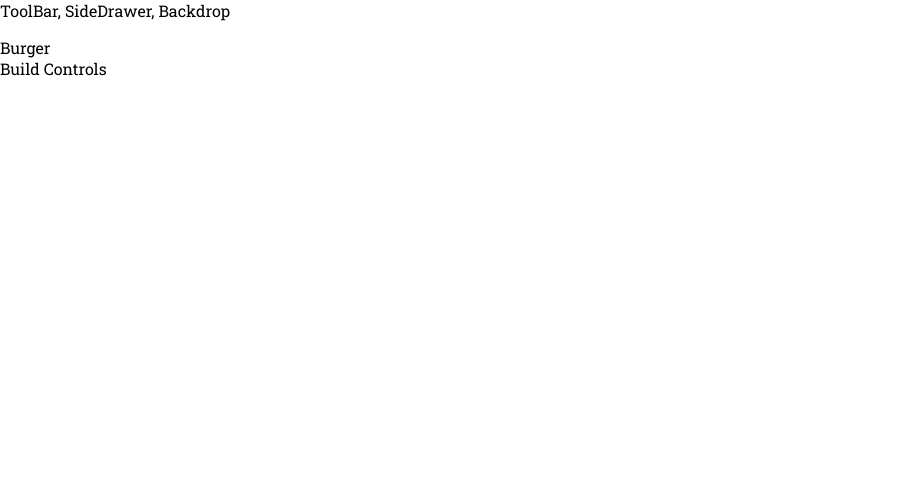
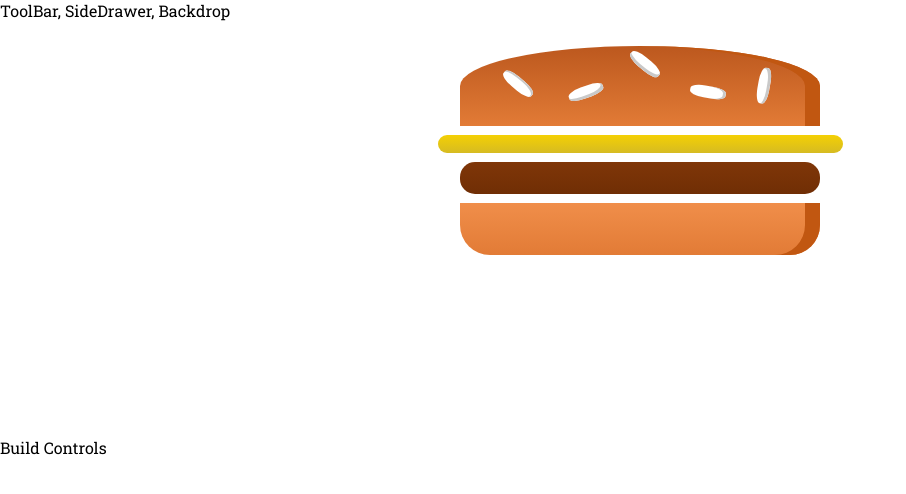
Before and after one commit to ladarit/react-burger-app, a React app: page / in a window 1280 px wide. Shown: the top 494 px of the page, without its empty margins (0-906 px from the left). Built offline with nearby package versions, Linux system fonts and the light colour scheme.

Commit message:
first burger render

```diff
--- a/package.json
+++ b/package.json
@@ -31,6 +31,7 @@
     "postcss-flexbugs-fixes": "3.2.0",
     "postcss-loader": "2.0.8",
     "promise": "8.0.1",
+    "prop-types": "^15.6.1",
     "raf": "3.4.0",
     "react": "^16.3.1",
     "react-dev-utils": "^5.0.1",
--- /dev/null
+++ b/src/components/Burger/Burger.css
@@ -0,0 +1,33 @@
+.Burger {
+    width: 100%;
+    margin: auto;
+    height: 250px;
+    overflow: scroll;
+    text-align: center;
+    font-weight: bold;
+    font-size: 1.2rem;
+}
+
+@media (min-width: 1000px) and (min-height: 700px){
+    .Burger{
+        width: 700px;
+        height: 600px;
+
+    }
+}
+
+
+@media (min-width: 500px) and (min-height: 401px){
+    .Burger{
+        width: 450px;
+        height: 400px;
+    }
+}
+
+
+@media (min-width: 500px) and (max-height: 400px){
+    .Burger{
+        width: 350px;
+        height: 300px;
+    }
+}
--- /dev/null
+++ b/src/components/Burger/Burger.js
@@ -0,0 +1,16 @@
+import React from 'react';
+import cssClasses from './Burger.css'
+import BurgerIngredient from './BurgerIngredient/BurgerIngredient';
+
+const burger = (props) => {
+    return(
+        <div className={cssClasses.Burger}>
+            <BurgerIngredient type='bread-top'/>
+            <BurgerIngredient type='cheese'/>
+            <BurgerIngredient type='meat'/>
+            <BurgerIngredient type='bread-bottom'/>
+        </div>
+    );
+}
+
+export default burger;
--- /dev/null
+++ b/src/components/Burger/BurgerIngredient/BurgerIngredient.css
@@ -0,0 +1,113 @@
+.BreadBottom {
+    height: 13%;
+    width: 80%;
+    background: linear-gradient(#F08E4A, #e27b36);
+    border-radius: 0 0 30px 30px;
+    box-shadow: inset -15px 0 #c15711;
+    margin: 2% auto;
+}
+
+.BreadTop {
+    height: 20%;
+    width: 80%;
+    background: linear-gradient(#bc581e, #e27b36);
+    border-radius: 50% 50% 0 0;
+    box-shadow: inset -15px 0 #c15711;
+    margin: 2% auto;
+    position: relative;
+}
+
+.Seeds1 {
+    width: 10%;
+    height: 15%;
+    position: absolute;
+    background-color: white;
+    left: 30%;
+    top: 50%;
+    border-radius: 40%;
+    transform: rotate(-20deg);
+    box-shadow: inset -2px -3px #c9c9c9;
+}
+
+.Seeds1:after {
+    content: "";
+    width: 100%;
+    height: 100%;
+    position: absolute;
+    background-color: white;
+    left: -170%;
+    top: -260%;
+    border-radius: 40%;
+    transform: rotate(60deg);
+    box-shadow: inset -1px 2px #c9c9c9;
+  }
+
+.Seeds1:before {
+    content: "";
+    width: 100%;
+    height: 100%;
+    position: absolute;
+    background-color: white;
+    left: 180%;
+    top: -50%;
+    border-radius: 40%;
+    transform: rotate(60deg);
+    box-shadow: inset -1px -3px #c9c9c9;
+  }
+
+  .Seeds2 {
+    width: 10%;
+    height: 15%;
+    position: absolute;
+    background-color: white;
+    left: 64%;
+    top: 50%;
+    border-radius: 40%;
+    transform: rotate(10deg);
+    box-shadow: inset -3px 0 #c9c9c9;
+  }
+
+  .Seeds2:before {
+    content: "";
+    width: 100%;
+    height: 100%;
+    position: absolute;
+    background-color: white;
+    left: 150%;
+    top: -130%;
+    border-radius: 40%;
+    transform: rotate(90deg);
+    box-shadow: inset 1px 3px #c9c9c9;
+  }
+
+
+.Meat {
+    width: 80%;
+    height: 8%;
+    background: linear-gradient(#7f3608, #702e05);
+    margin: 2% auto;
+    border-radius: 15px;
+}
+
+.Cheese {
+    width: 90%;
+    height: 4.5%;
+    margin: 2% auto;
+    background: linear-gradient(#f4d004, #d6bb22);
+    border-radius: 20px;
+}
+
+.Salad {
+    width: 85%;
+    height: 7%;
+    margin: 2% auto;
+    background: linear-gradient(#228c1d, #91ce50);
+    border-radius: 20px;
+}
+
+.Bacon {
+    width: 80%;
+    height: 3%;
+    background: linear-gradient(#bf3813, #c45e38);
+    margin: 2% auto;
+}
--- /dev/null
+++ b/src/components/Burger/BurgerIngredient/BurgerIngredient.js
@@ -0,0 +1,45 @@
+import React, {Component} from 'react';
+import PropTypes from 'prop-types';
+import cssClasses from './BurgerIngredient.css'
+
+class BurgerIngredient extends Component{
+    render(){
+        let ingredient = null;
+
+        switch(this.props.type){
+            case ('bread-bottom'):
+                ingredient = <div className={cssClasses.BreadBottom}></div>;
+                break;
+            case ('bread-top'):
+                ingredient = (
+                    <div className={cssClasses.BreadTop}>
+                        <div className={cssClasses.Seeds1}></div>
+                        <div className={cssClasses.Seeds2}></div>
+                    </div>
+                );
+                break;
+            case ('meat'):
+                ingredient = <div className={cssClasses.Meat}></div>;
+                break;
+            case ('bacon'):
+                ingredient = <div className={cssClasses.Bacon}></div>;
+                break;
+            case ('cheese'):
+                ingredient = <div className={cssClasses.Cheese}></div>;
+                break;
+            case ('salad'):
+                ingredient = <div className={cssClasses.Salad}></div>;
+                break;
+            default:
+                ingredient = null;
+        }
+
+        return ingredient;
+    };
+}
+
+BurgerIngredient.propTypes = {
+    type: PropTypes.string.isRequired
+}
+
+export default BurgerIngredient;
--- a/src/containers/BurgerBuilder/BurgerBuilder.js
+++ b/src/containers/BurgerBuilder/BurgerBuilder.js
@@ -1,11 +1,12 @@
 import React, { Component } from 'react';
 import Aux from '../../hoc/Auxilary';
+import Burger from '../../components/Burger/Burger'
 
 class BurgerBuilder extends Component {
     render(){
         return(
             <Aux>
-                <div>Burger</div>
+                <Burger/>
                 <div>Build Controls</div>
             </Aux>
         );
```
